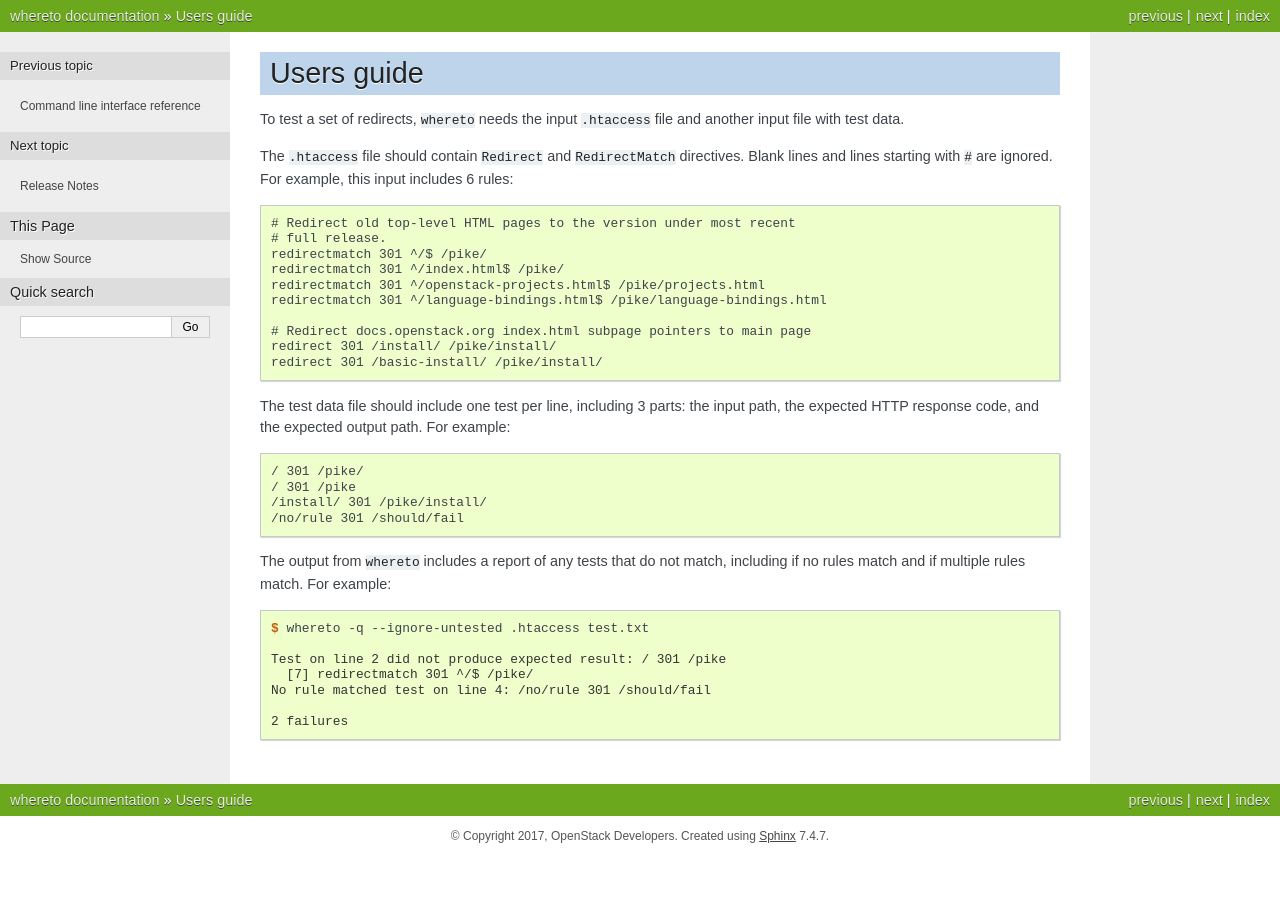
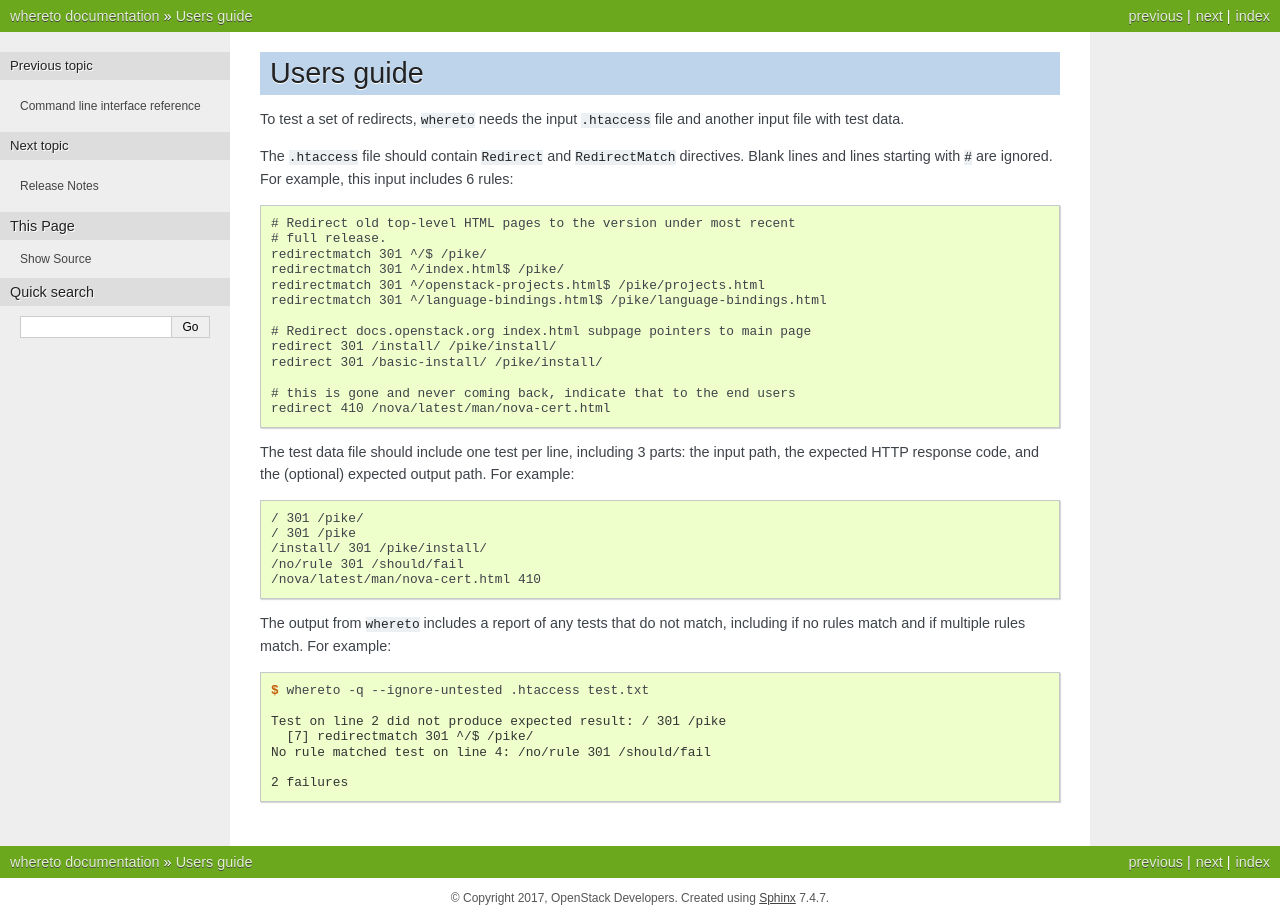
Before and after one commit to openstack/whereto, a Sphinx documentation site: the page built from doc/source/user/index.rst, in a window 1280 px wide. Built offline with Sphinx 7.4.7, drawn with Linux system fonts in a browser that asks for light colours.

Commit message:
add 410 example to docs
Change-Id: I8c3c8943225d7e724ade222c9f811617dc0a9807
Signed-off-by: Doug Hellmann <doug@doughellmann.com>

```diff
--- a/doc/source/user/index.rst
+++ b/doc/source/user/index.rst
@@ -22,9 +22,12 @@ The ``.htaccess`` file should contain ``Redirect`` and
    redirect 301 /install/ /pike/install/
    redirect 301 /basic-install/ /pike/install/
 
+   # this is gone and never coming back, indicate that to the end users
+   redirect 410 /nova/latest/man/nova-cert.html
+
 The test data file should include one test per line, including 3
 parts: the input path, the expected HTTP response code, and the
-expected output path. For example:
+(optional) expected output path. For example:
 
 .. code-block:: text
 
@@ -32,6 +35,7 @@ expected output path. For example:
    / 301 /pike
    /install/ 301 /pike/install/
    /no/rule 301 /should/fail
+   /nova/latest/man/nova-cert.html 410
 
 The output from ``whereto`` includes a report of any tests that do not
 match, including if no rules match and if multiple rules match. For
```
